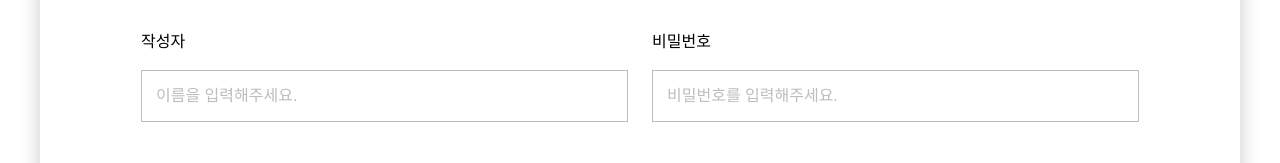
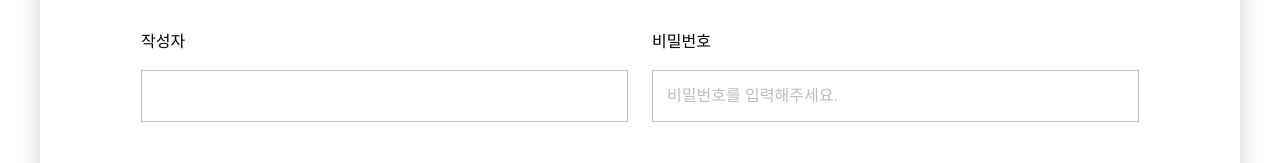
Before and after one commit to yiseo0/portfolio-board, a Next.js app: page /boards/new in a window 1280 px wide. Shown: the part 171-334 px from the top of the page. Built offline with nearby package versions, Linux system fonts and the light colour scheme.

Commit message:
feat : Graphql-API로 게시물 등록 기능 구현

```diff
--- a/pages/_app.js
+++ b/pages/_app.js
@@ -1,3 +1,14 @@
+import { ApolloClient, ApolloProvider, InMemoryCache } from '@apollo/client'
+
 export default function App({ Component, pageProps }) {
-  return <Component {...pageProps} />
+  const client = new ApolloClient({
+    uri: "https://backendonline.codebootcamp.co.kr/graphql",
+    cache: new InMemoryCache()
+  })
+
+  return (
+    <ApolloProvider client={client}>
+      <Component {...pageProps} />
+    </ApolloProvider>
+  )
 }
--- a/pages/boards/new/index.js
+++ b/pages/boards/new/index.js
@@ -1,10 +1,32 @@
 import { Form, Button, WriteBox, Title, Wrapper, Write, WriteContent, WriteAddress, Label, Upload, RadioLabel, Radio, ButtonSubmit, Error } from "@/styles/emotion";
+import { gql, useMutation } from "@apollo/client";
 import { useForm } from "react-hook-form";
+
+const CREATE_BOARD = gql`
+   mutation createBoard($createBoardInput : CreateBoardInput!){
+      createBoard(createBoardInput: $createBoardInput){
+         _id
+      }
+   }
+`
 
 export default function BoardNew() {
    const { register, handleSubmit, formState: { errors } } = useForm()
-   const onSubmit = data => {
-      // console.log(data)
+   const [createBoard] = useMutation(CREATE_BOARD)
+
+   const onSubmit = async data => {
+      const { writer, password, title, contents } = data
+      const result = await createBoard({
+         variables: {
+            createBoardInput: {
+               writer,
+               password,
+               title,
+               contents,
+            }
+         }
+      })
+      console.log(result)
    }
 
    return (
@@ -13,8 +35,8 @@ export default function BoardNew() {
          <Form method="POST" onSubmit={handleSubmit(onSubmit)}>
             <WriteBox row="2">
                <Label htmlFor="">작성자</Label>
-               <Write type="text" placeholder="이름을 입력해주세요." {...register("name", { required: "이름을 입력해주세요." })} />
-               <Error>{errors.name?.message}</Error>
+               <Write type="text" {...register("writer", { required: "이름을 입력해주세요." })} />
+               <Error>{errors.writer?.message}</Error>
             </WriteBox>
             <WriteBox row="2">
                <Label htmlFor="">비밀번호</Label>
@@ -28,19 +50,19 @@ export default function BoardNew() {
             </WriteBox>
             <WriteBox>
                <Label htmlFor="">내용</Label>
-               <WriteContent type="text" placeholder="내용을 작성해주세요." {...register("content", { required: "내용을 작성해주세요." })} />
-               <Error>{errors.content?.message}</Error>
+               <WriteContent type="text" placeholder="내용을 작성해주세요." {...register("contents", { required: "내용을 작성해주세요." })} />
+               <Error>{errors.contents?.message}</Error>
             </WriteBox>
             <WriteBox>
                <Label htmlFor="">주소</Label>
-               <WriteAddress type="text" placeholder="07250" />
+               <WriteAddress type="text" placeholder="07250" {...register("zipCode")} />
                <Button color="white" type="button" value="우편번호 검색" />
-               <Write type="text" />
-               <Write type="text" />
+               <Write type="text" {...register("address")} />
+               <Write type="text" {...register("addressDetail")} />
             </WriteBox>
             <WriteBox>
                <Label htmlFor="">유튜브</Label>
-               <Write type="text" placeholder="링크를 복사해주세요." />
+               <Write type="text" placeholder="링크를 복사해주세요." {...register("youtube")} />
             </WriteBox>
             <WriteBox>
                <Label htmlFor="">사진 첨부</Label>
@@ -51,12 +73,12 @@ export default function BoardNew() {
             <WriteBox>
                <Label htmlFor="">메인 설정</Label>
                <RadioLabel htmlFor="youtube">
-                  <Radio type="radio" name="mainChk" id="youtube" />
+                  <Radio type="radio" id="youtube" {...register("mainChk")} />
                   <i></i>
                   유튜브
                </RadioLabel>
                <RadioLabel htmlFor="picture">
-                  <Radio type="radio" name="mainChk" id="picture" />
+                  <Radio type="radio" id="picture" {...register("mainChk")} />
                   <i></i>
                   사진
                </RadioLabel>
@@ -65,4 +87,4 @@ export default function BoardNew() {
          </Form>
       </Wrapper>
    );
-} ``
+}
```
Also changed, not shown: 1 other file (tests, documents, lock files or other folders).
